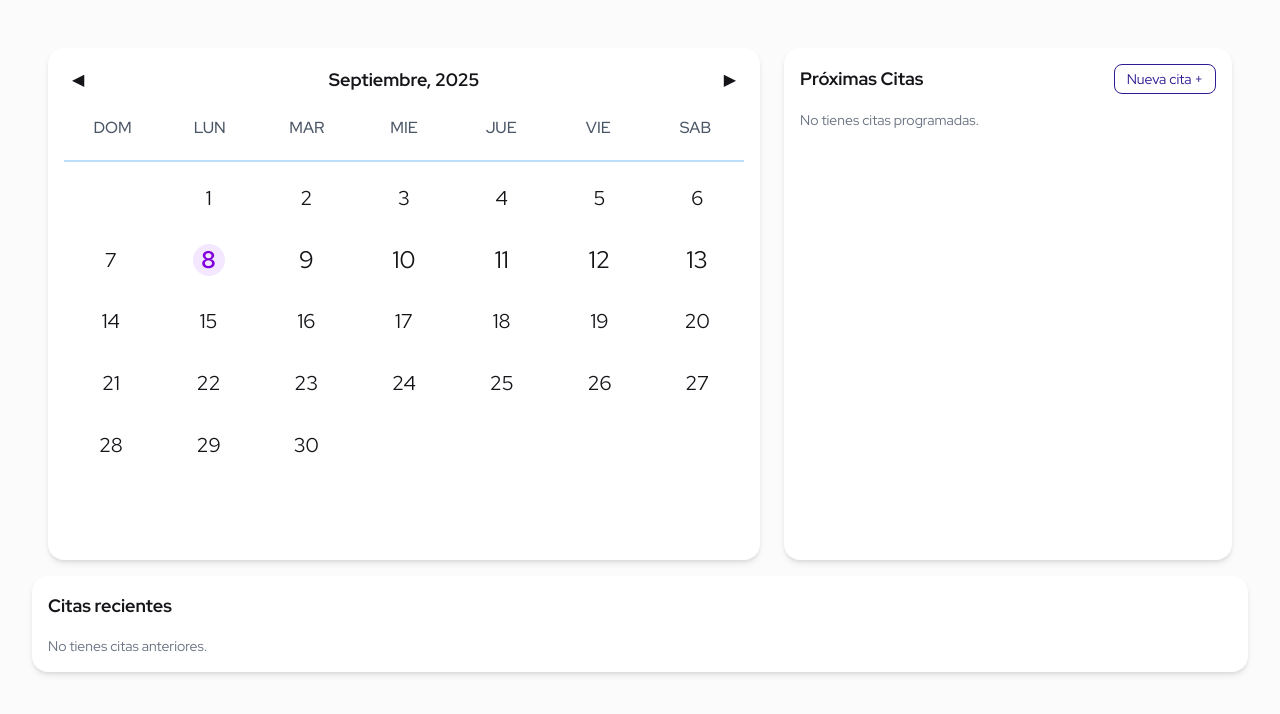
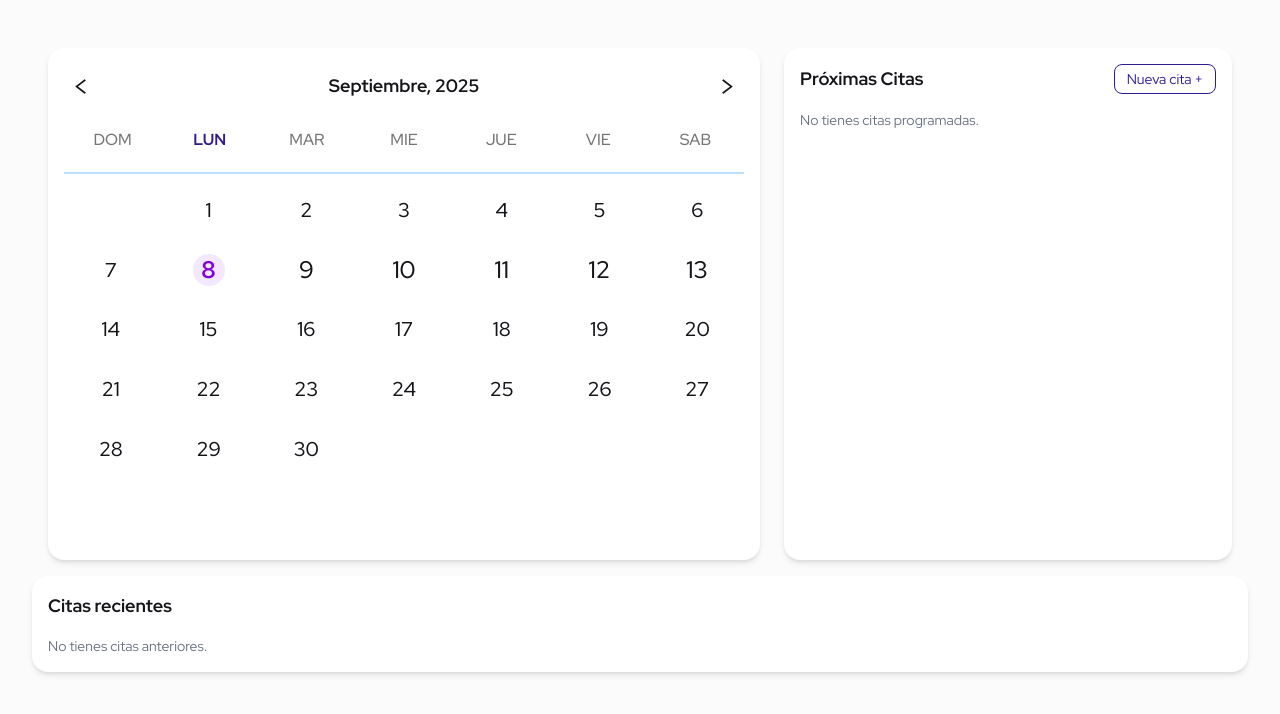
Before and after one commit to AppointMe/prototype-mvp, a React (Vite) app in the folder frontend/: page /home in a window 1280 px wide. Shown: the top 714 px of the page. Built offline with nearby package versions, Linux system fonts and the light colour scheme; what pocketbase would draw is missing.

Commit message:
Update Calendar.jsx

```diff
--- a/frontend/src/components/home/Calendar.jsx
+++ b/frontend/src/components/home/Calendar.jsx
@@ -76,28 +76,35 @@ export default function Calendar({appointments = []}) {
             <div className="flex justify-between items-center mb-4">
                 <button
                     onClick={prevMonth}
-                    className="px-2 py-1 rounded-lg hover:bg-gray-100"
+                    className="px-2 py-1 rounded-lg hover:bg-gray-100 text-3xl"
                 >
-                    ◀
+                    {"<"}
                 </button>
                 <h2 className="font-semibold text-lg">
                     {monthNames[currentMonth]}, {currentYear}
                 </h2>
                 <button
                     onClick={nextMonth}
-                    className="px-2 py-1 rounded-lg hover:bg-gray-100"
+                    className="px-2 py-1 rounded-lg hover:bg-gray-100 text-3xl"
                 >
-                    ▶
+                    {">"}
                 </button>
             </div>
 
             {/* Encabezados de semana */}
-            <div className="grid grid-cols-7 text-center font-medium text-gray-600">
-                {weekDays.map((day) => (
-                    <div key={day} className="py-1">
-                        {day}
-                    </div>
-                ))}
+            <div className="grid grid-cols-7 text-center font-medium">
+                {weekDays.map((day, idx) => {
+                    // Determinar si este header es el día actual
+                    const isTodayHeader = today.getDay() === idx;
+                    return (
+                        <div
+                            key={day}
+                            className={`py-1 ${isTodayHeader ? "text-[var(--color-primary)] font-semibold" : "text-[var(--color-stext)]"}`}
+                        >
+                            {day}
+                        </div>
+                    );
+                })}
             </div>
 
             {/* Línea separadora */}
@@ -123,7 +130,7 @@ export default function Calendar({appointments = []}) {
                         currentMonth === today.getMonth() &&
                         currentYear === today.getFullYear();
 
-                    // Determinar si el día está en la semana actual
+                    // Determinar si el día está en la semana current
                     let isCurrentWeek = false;
                     if (currentWeekRange) {
                         const date = new Date(currentYear, currentMonth, day);
@@ -148,7 +155,7 @@ export default function Calendar({appointments = []}) {
                                 className={`flex items-center justify-center w-8 h-8 rounded-full ${
                                     isToday
                                         ? "bg-purple-100 text-purple-700 font-bold"
-                                        : ""
+                                        : "font-medium"
                                 } ${dayTextClass}`}
                             >
                                 {day}
```
